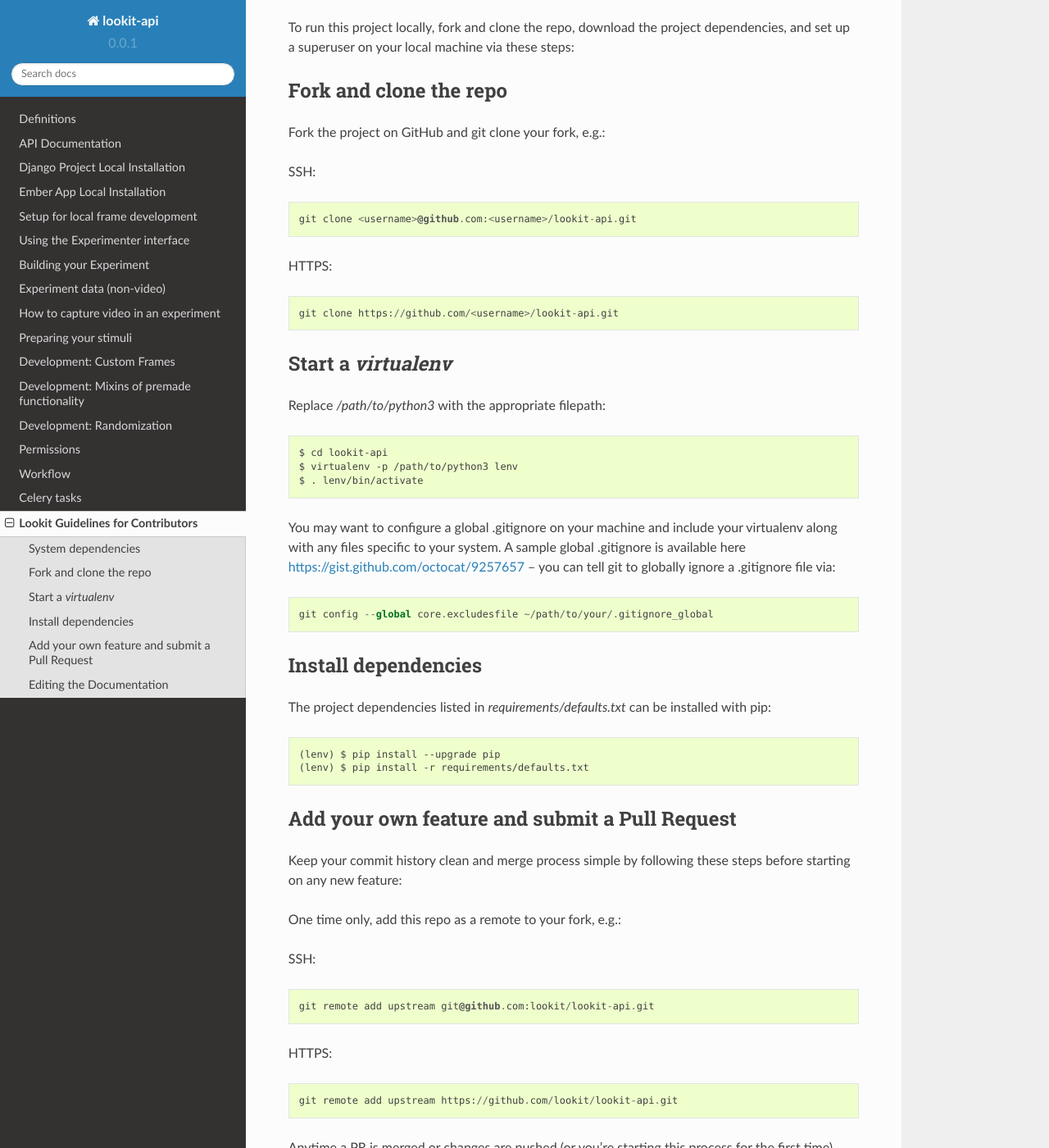
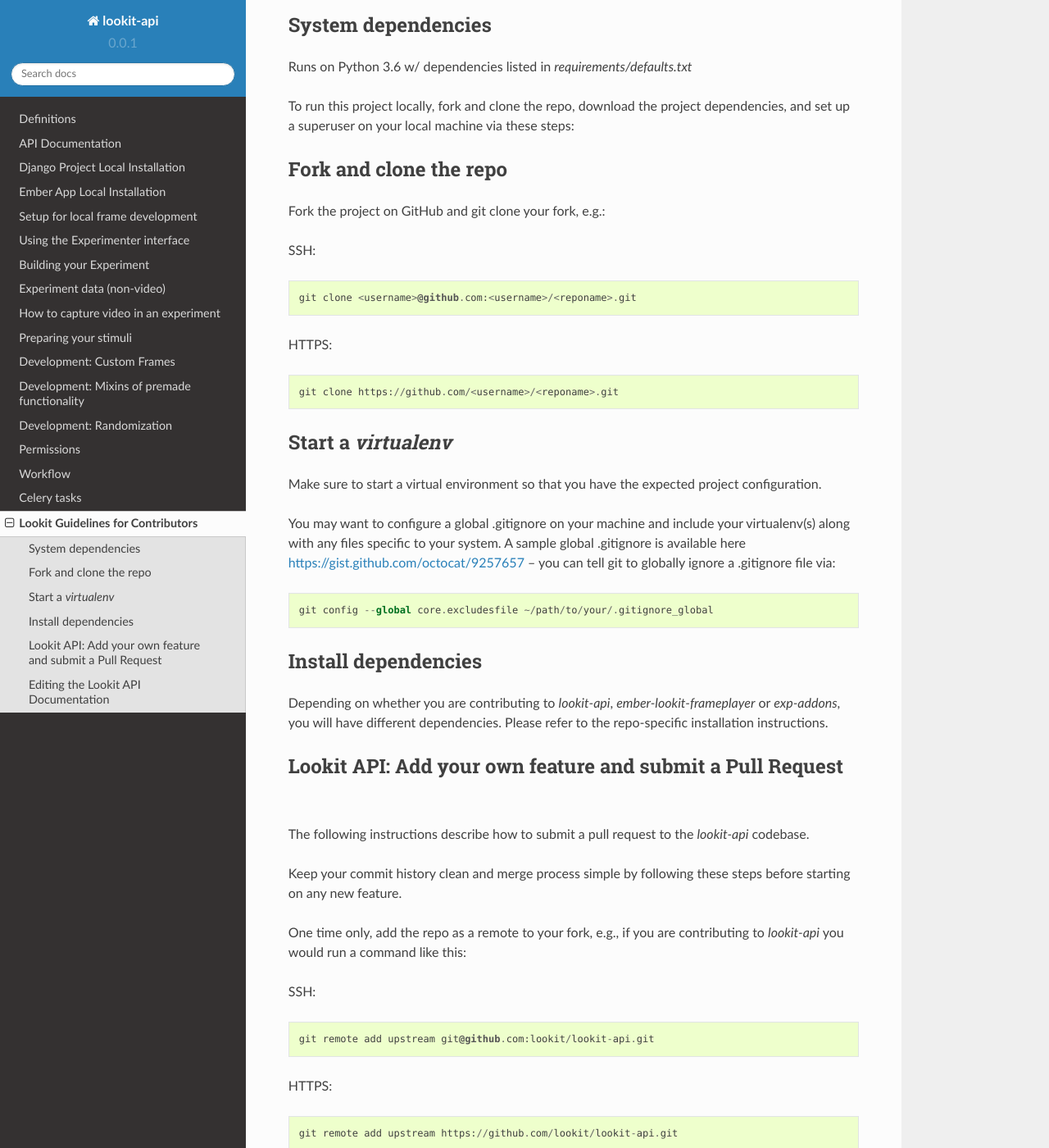
Before and after one commit to lookit/lookit-api, a Sphinx documentation site: the page built from docs/source/contributor-guidelines.rst, in a window 1280 px wide and 1400 px high, scrolled down 434 px. Shown: the whole window at 82% size. Built offline with Sphinx 7.4.7 and the Read the Docs theme 2.0.0, drawn with Linux system fonts in a browser that asks for light colours; some of the changed text lies outside the part shown.

Commit message:
make contributor docs more general and call out items specific to one repo

```diff
--- a/docs/source/contributor-guidelines.rst
+++ b/docs/source/contributor-guidelines.rst
@@ -2,7 +2,9 @@
 Lookit Guidelines for Contributors
 ==================================
 
-Interested in helping write the code which powers the Lookit platform?  Thanks for supporting open source science!  This page describes the process any would-be contributor should plan to use.  We have included some beginner-friendly details in case you are new to open source projects.
+Interested in helping write the code behind the Lookit platform?  Thanks for supporting open source science!  The Lookit project has three different code repos.  The content of this page applies to all of the repos: `lookit-api` (Lookit site), `ember-lookit-frameplayer` (system for displaying experiments), and `exp-addons` (specific frames).
+
+This page describes the process any would-be contributor should plan to use.  We have included some beginner-friendly details in case you are new to open source projects.
 
 At a high level, you should plan to make feature-specific branches off of the `develop` branch of a local copy of the code running on your own machine.  This will keep the codebase as clean as possible.  Before submitting a PR, merge in the most recent changes from the `develop` branch.
 
@@ -20,39 +22,34 @@
 
 SSH::
 
-    git clone <username>@github.com:<username>/lookit-api.git
+    git clone <username>@github.com:<username>/<reponame>.git
 
 HTTPS::
 
-    git clone https://github.com/<username>/lookit-api.git
+    git clone https://github.com/<username>/<reponame>.git
 
 Start a `virtualenv`
 ~~~~~~~~~~~~~~~~~~~~
 
-Replace `/path/to/python3` with the appropriate filepath::
+Make sure to start a virtual environment so that you have the expected project configuration.
 
-    $ cd lookit-api
-    $ virtualenv -p /path/to/python3 lenv
-    $ . lenv/bin/activate
-
-You may want to configure a global .gitignore on your machine and include your virtualenv along with any files specific to your system.  A sample global .gitignore is available here https://gist.github.com/octocat/9257657 -- you can tell git to globally ignore a .gitignore file via::
+You may want to configure a global .gitignore on your machine and include your virtualenv(s) along with any files specific to your system.  A sample global .gitignore is available here https://gist.github.com/octocat/9257657 -- you can tell git to globally ignore a .gitignore file via::
 
     git config --global core.excludesfile ~/path/to/your/.gitignore_global
 
 Install dependencies
 ~~~~~~~~~~~~~~~~~~~~
 
-The project dependencies listed in `requirements/defaults.txt` can be installed with pip::
+Depending on whether you are contributing to `lookit-api`, `ember-lookit-frameplayer` or `exp-addons`, you will have different dependencies.  Please refer to the repo-specific installation instructions.
 
-    (lenv) $ pip install --upgrade pip
-    (lenv) $ pip install -r requirements/defaults.txt
+Lookit API: Add your own feature and submit a Pull Request
+~~~~~~~~~~~~~~~~~~~~~~~~~~~~~~~~~~~~~~~~~~~~~~~~~~~~~~~~~~
 
-Add your own feature and submit a Pull Request
-~~~~~~~~~~~~~~~~~~~~~~~~~~~~~~~~~~~~~~~~~~~~~~
+The following instructions describe how to submit a pull request to the `lookit-api` codebase.
 
-Keep your commit history clean and merge process simple by following these steps before starting on any new feature::
+Keep your commit history clean and merge process simple by following these steps before starting on any new feature.
 
-One time only, add this repo as a remote to your fork, e.g.::
+One time only, add the repo as a remote to your fork, e.g., if you are contributing to `lookit-api` you would run a command like this::
 
 SSH::
 
@@ -69,7 +66,9 @@
 
 in order to make sure you are working with an up-to-date copy of the `develop` branch.
 
-Once you have the most recent `develop` code, create a new branch (off of `develop`) for your new feature.  Note: our project convention is to prepend `feature/` or `hotfix/` to the feature or issue name for a richer annotation of the commit history.  If you want to create a new validation feature, for example, you might name it like this::
+Once you have the most recent `develop` code, pick an issue (or create a new one) which your new feature will address and create a new branch off of `develop`.  Note: our project convention is to prepend `feature/` or `hotfix/` to the feature or issue name for a richer annotation of the commit history.
+
+If you want to create a new validation feature, for example, you might name it like this::
 
     git checkout -b feature/my-validation-feature
 
@@ -106,10 +102,10 @@
 
 IMPORTANT: WHEN YOUR PR IS ACCEPTED, stop using your branch right away (or delete it altogether).  New features (or enhanced versions of your existing feature) should be created on brand new branches (after pulling in all the fresh changes from `develop`).
 
-Editing the Documentation
-~~~~~~~~~~~~~~~~~~~~~~~~~
+Editing the Lookit API Documentation
+~~~~~~~~~~~~~~~~~~~~~~~~~~~~~~~~~~~~
 
-Lookit project documentation lives in the following directory::
+Lookit API project documentation lives in the following directory::
 
     /lookit-api/docs/source
 
```
Also changed, not shown: other parts of docs/source/contributor-guidelines.rst (+0 -3 lines).
